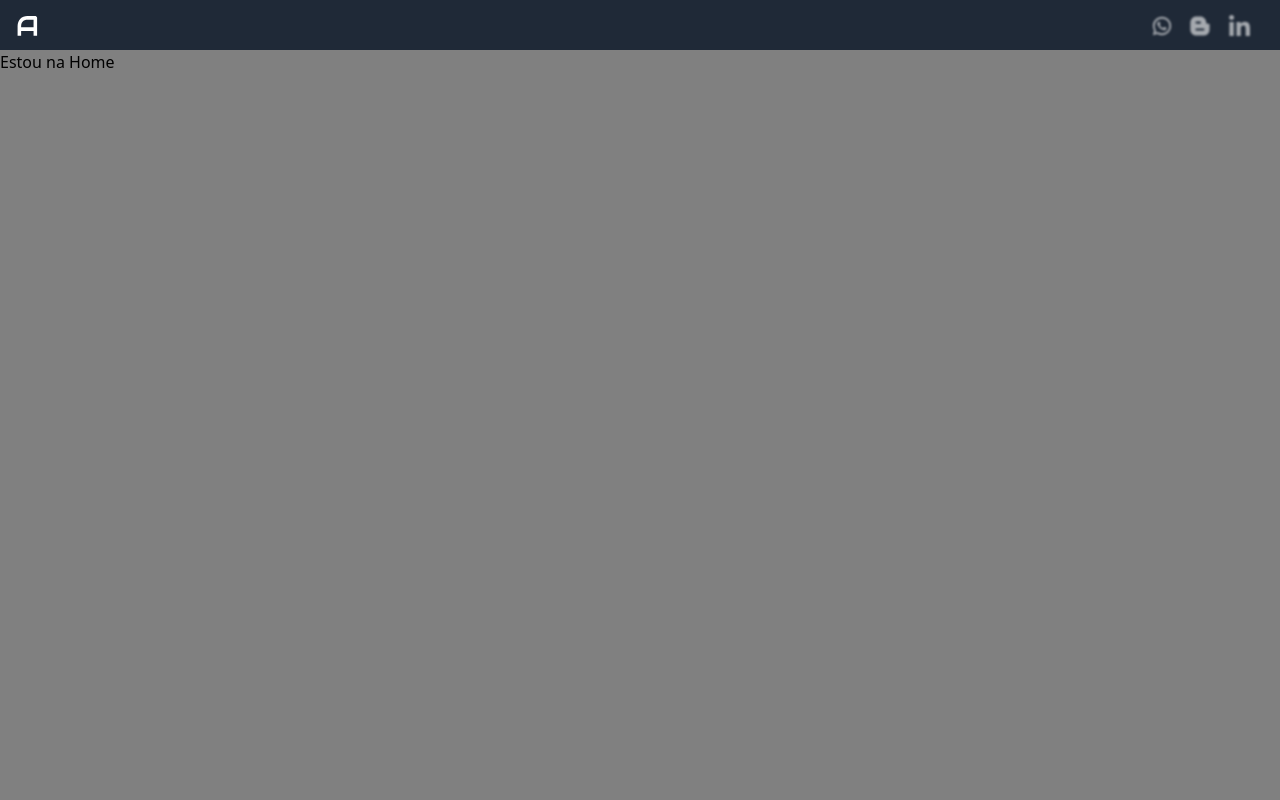
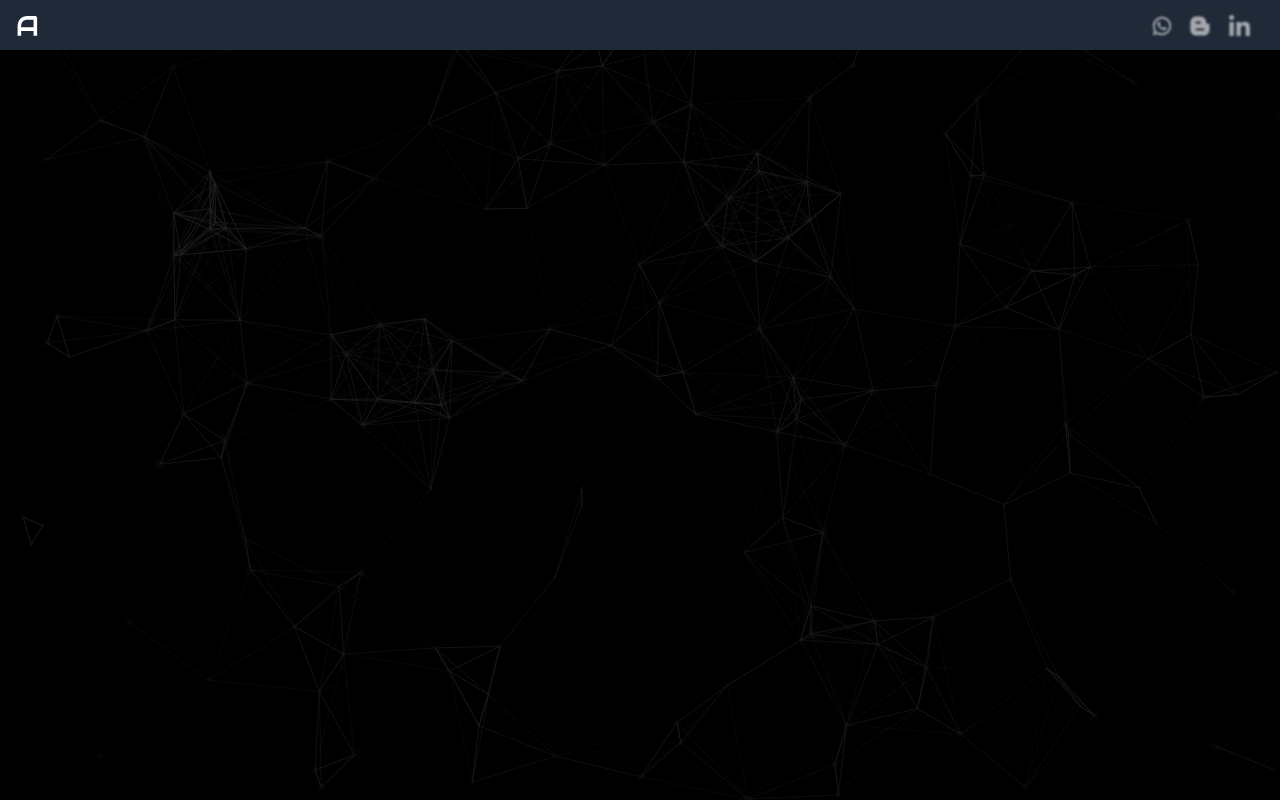
Before and after one commit to andpeicunha/portfolio-nextjs, a Next.js app: page / in a window 1280 px wide. Built offline with nearby package versions, Linux system fonts and the light colour scheme.

Commit message:
include objects Nav and Particles

```diff
--- a/app/layout.tsx
+++ b/app/layout.tsx
@@ -1,6 +1,6 @@
 import "./globals.css";
-import Link from "next/link";
 import Nav from "./navigator/page";
+import ParticleLogo from "./particles/particles";
 
 export default function RootLayout({
   children,
@@ -15,8 +15,9 @@ export default function RootLayout({
       */}
       <head />
       <body>
-        <Nav></Nav>
+        <Nav />
         {children}
+        <ParticleLogo />
       </body>
     </html>
   );
```
